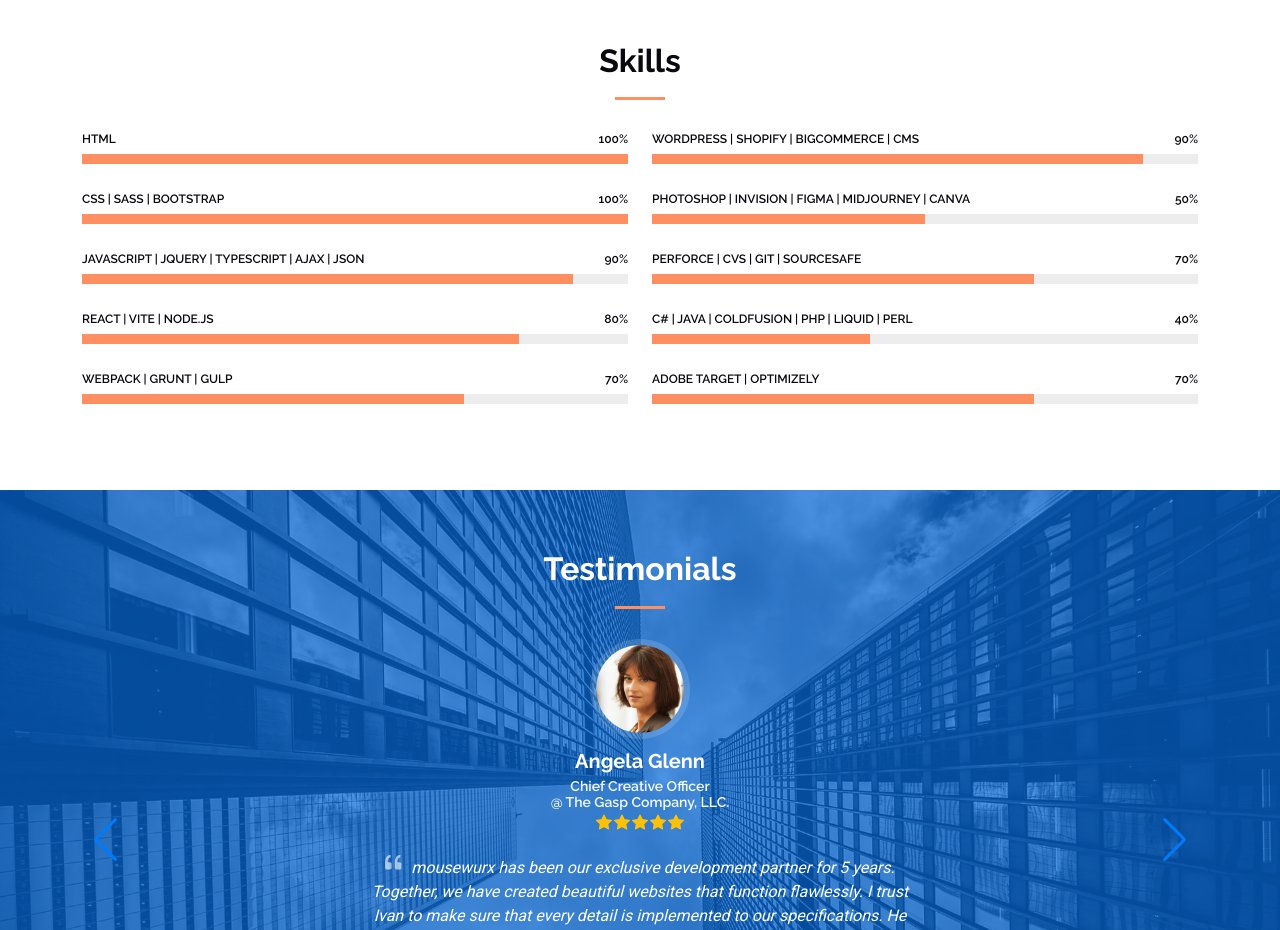
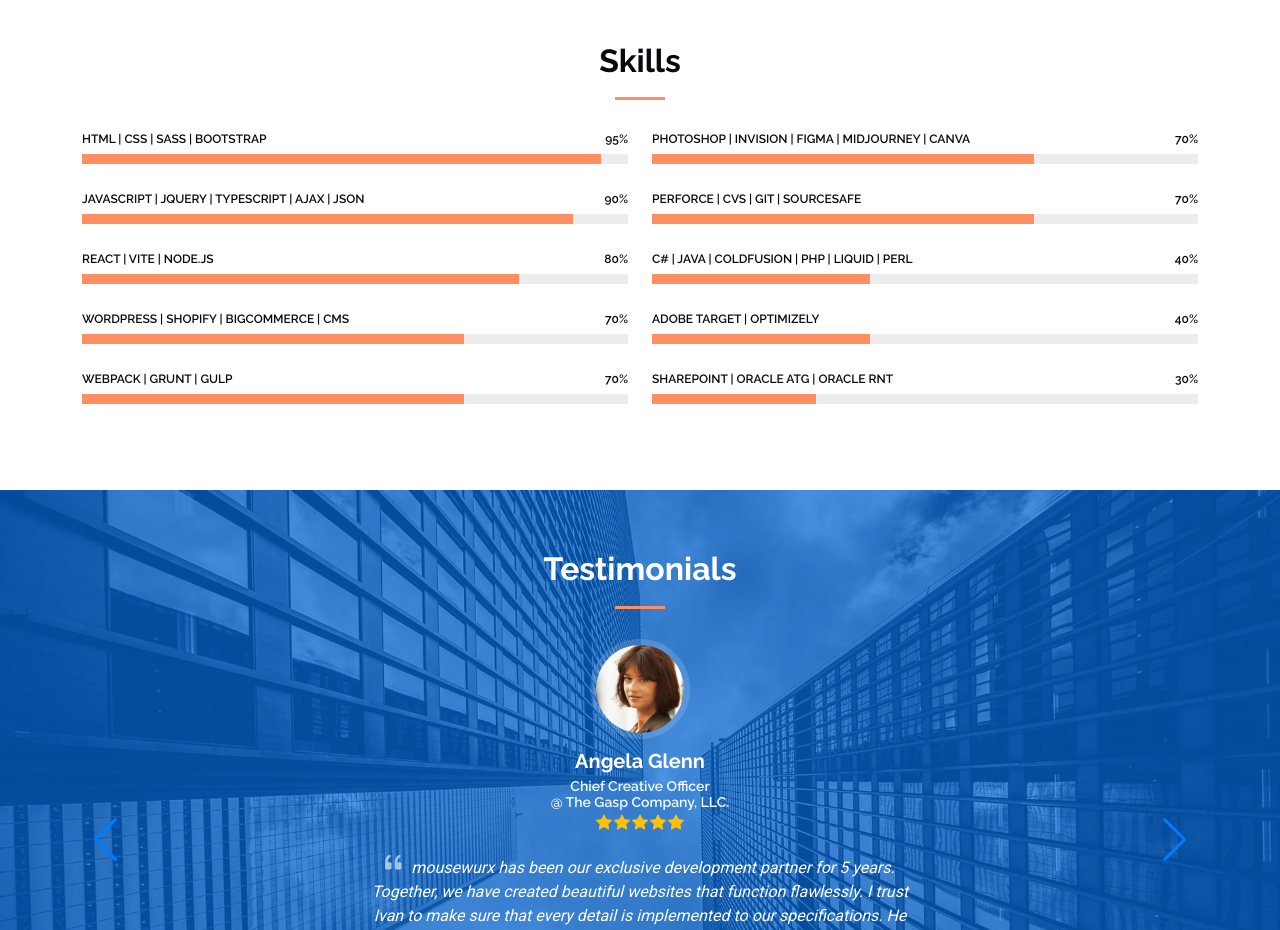
Before and after one commit to squnx/mousewurx.com-phase-4, a React (Vite) app: page /about in a window 1280 px wide. Shown: the part 780-1710 px from the top of the page. Built offline with nearby package versions, Linux system fonts and the light colour scheme; the HTML template or start-up script is replaced by a standard one.

Commit message:
added Skills section on About page

```diff
--- a/src/pages/About.jsx
+++ b/src/pages/About.jsx
@@ -64,15 +64,9 @@ const About = () => {
           <div className="row skills-content skills-animation">
             <div className="col-lg-6">
               <div className="progress">
-                <span className="skill"><span>HTML</span> <i className="val">100%</i></span>
+                <span className="skill"><span>HTML | CSS | SASS | Bootstrap</span> <i className="val">95%</i></span>
                 <div className="progress-bar-wrap">
-                  <div className="progress-bar" role="progressbar" aria-valuenow="100" aria-valuemin="0" aria-valuemax="100"></div>
-                </div>
-              </div>
-              <div className="progress">
-                <span className="skill"><span>CSS | SASS | Bootstrap</span> <i className="val">100%</i></span>
-                <div className="progress-bar-wrap">
-                  <div className="progress-bar" role="progressbar" aria-valuenow="100" aria-valuemin="0" aria-valuemax="100"></div>
+                  <div className="progress-bar" role="progressbar" aria-valuenow="95" aria-valuemin="0" aria-valuemax="100"></div>
                 </div>
               </div>
               <div className="progress">
@@ -88,6 +82,12 @@ const About = () => {
                 </div>
               </div>
               <div className="progress">
+                <span className="skill"><span>WordPress | Shopify | BigCommerce | CMS</span> <i className="val">70%</i></span>
+                <div className="progress-bar-wrap">
+                  <div className="progress-bar" role="progressbar" aria-valuenow="70" aria-valuemin="0" aria-valuemax="100"></div>
+                </div>
+              </div>
+              <div className="progress">
                 <span className="skill"><span>Webpack | Grunt | Gulp</span> <i className="val">70%</i></span>
                 <div className="progress-bar-wrap">
                   <div className="progress-bar" role="progressbar" aria-valuenow="70" aria-valuemin="0" aria-valuemax="100"></div>
@@ -96,15 +96,9 @@ const About = () => {
             </div>
             <div className="col-lg-6">
               <div className="progress">
-                <span className="skill"><span>WordPress | Shopify | BigCommerce | CMS</span> <i className="val">90%</i></span>
+                <span className="skill"><span>Photoshop | InVision | Figma | Midjourney | Canva</span> <i className="val">70%</i></span>
                 <div className="progress-bar-wrap">
-                  <div className="progress-bar" role="progressbar" aria-valuenow="90" aria-valuemin="0" aria-valuemax="100"></div>
-                </div>
-              </div>
-              <div className="progress">
-                <span className="skill"><span>Photoshop | InVision | Figma | Midjourney | Canva</span> <i className="val">50%</i></span>
-                <div className="progress-bar-wrap">
-                  <div className="progress-bar" role="progressbar" aria-valuenow="50" aria-valuemin="0" aria-valuemax="100"></div>
+                  <div className="progress-bar" role="progressbar" aria-valuenow="70" aria-valuemin="0" aria-valuemax="100"></div>
                 </div>
               </div>
               <div className="progress">
@@ -120,9 +114,15 @@ const About = () => {
                 </div>
               </div>
               <div className="progress">
-                <span className="skill"><span>Adobe Target | Optimizely</span> <i className="val">70%</i></span>
+                <span className="skill"><span>Adobe Target | Optimizely</span> <i className="val">40%</i></span>
                 <div className="progress-bar-wrap">
-                  <div className="progress-bar" role="progressbar" aria-valuenow="70" aria-valuemin="0" aria-valuemax="100"></div>
+                  <div className="progress-bar" role="progressbar" aria-valuenow="40" aria-valuemin="0" aria-valuemax="100"></div>
+                </div>
+              </div>
+              <div className="progress">
+                <span className="skill"><span>SharePoint | Oracle ATG | Oracle RNT</span> <i className="val">30%</i></span>
+                <div className="progress-bar-wrap">
+                  <div className="progress-bar" role="progressbar" aria-valuenow="30" aria-valuemin="0" aria-valuemax="100"></div>
                 </div>
               </div>
             </div>
```
